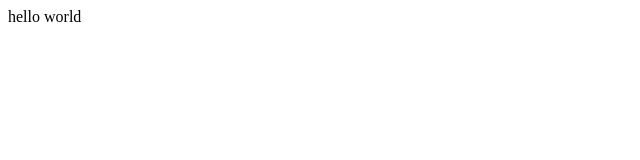
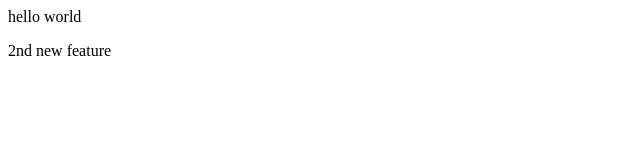
Before and after one commit to knightkallen/demo, a plain HTML site: page index.html in a window 1280 px wide. Shown: the full height of the page, 0-640 px from the left. Drawn offline with Linux system fonts and the light colour scheme.

Commit message:
2nd feature

```diff
--- a/index.html
+++ b/index.html
@@ -1 +1,2 @@
 <p>hello world</p>
+<p>2nd new feature</p>
```
